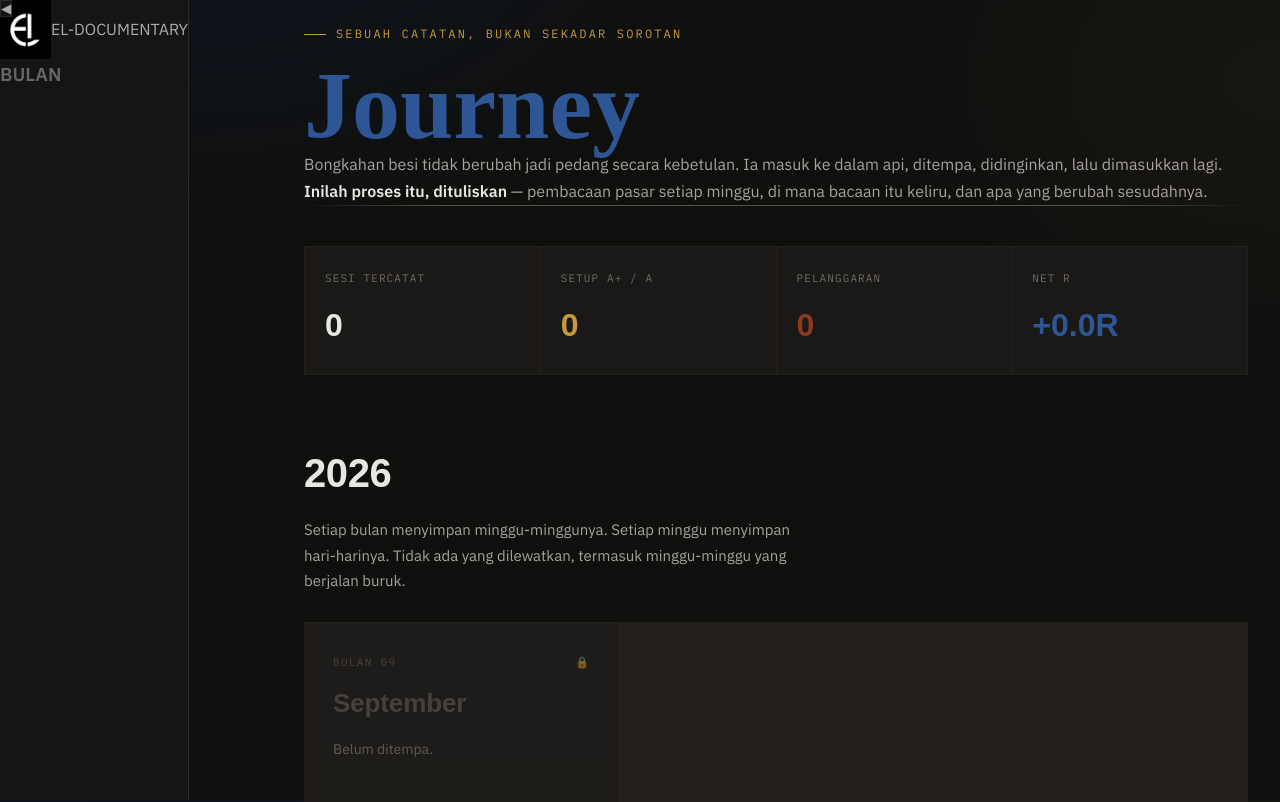
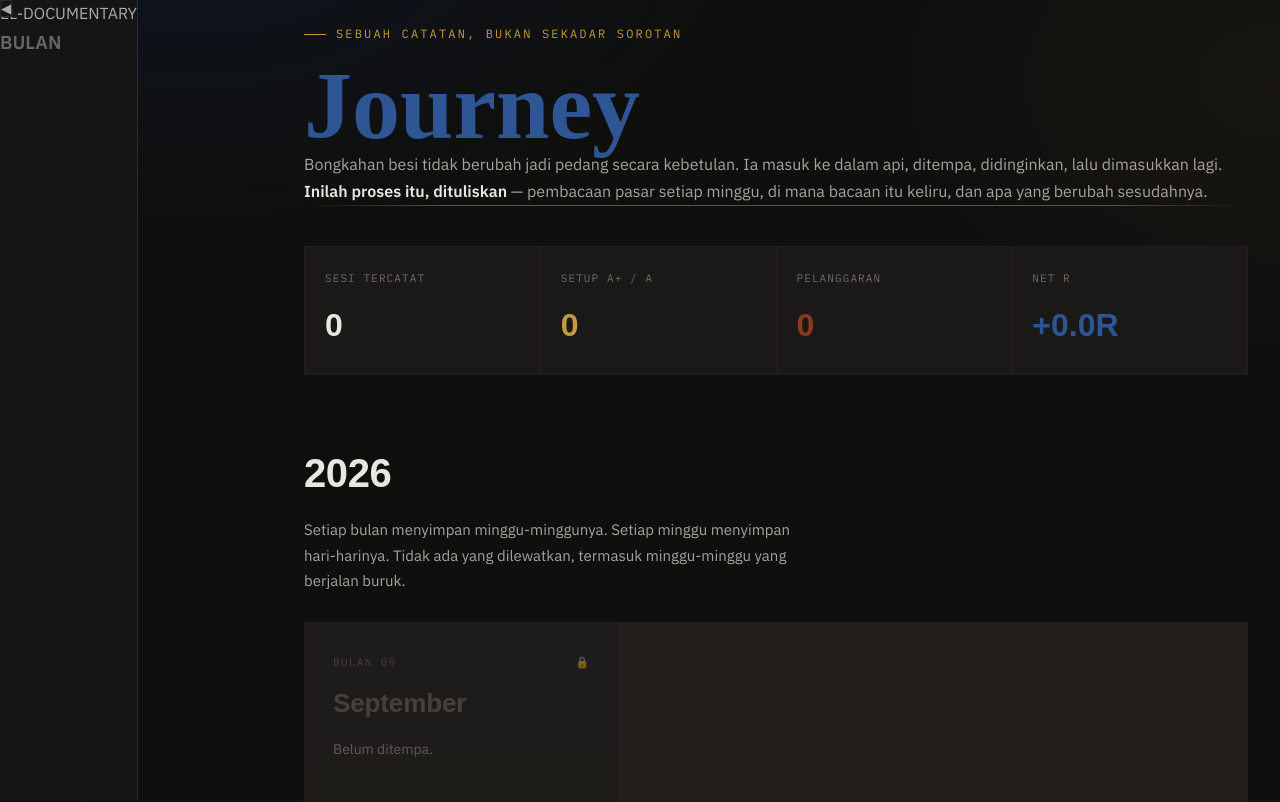
Before and after one commit to Eleven-stack11/the-tempering, a Next.js app: page / in a window 1280 px wide. Shown: the top 802 px of the page. Built offline with nearby package versions, Linux system fonts and the light colour scheme; a web font is replaced by a local one.

Commit message:
Update Sidebar.tsx

```diff
--- a/app/components/Sidebar.tsx
+++ b/app/components/Sidebar.tsx
@@ -63,18 +63,11 @@ export default function Sidebar({ months }: { months: MonthItem[] }) {
         }`}
       >
         <div className={`${isOpen ? "block" : "hidden"} h-full flex flex-col`}>
-          {/* ========== BRAND DENGAN LOGO ========== */}
-          <div className="flex items-center gap-2 mb-6 pt-2">
-            <img
-              src="/logo.png"
-              alt="EL-DOCUMENTARY Logo"
-              className="h-6 w-auto object-contain"
-            />
+          <div className="flex items-center justify-between mb-6 pt-2">
             <span className="font-mono text-sm text-[#aaa] uppercase tracking-widest">
               EL-DOCUMENTARY
             </span>
           </div>
-          {/* ====================================== */}
 
           <nav className="flex-1 overflow-y-auto">
             <h3 className="text-xs font-mono text-[#666] uppercase tracking-wider mb-3">
```
